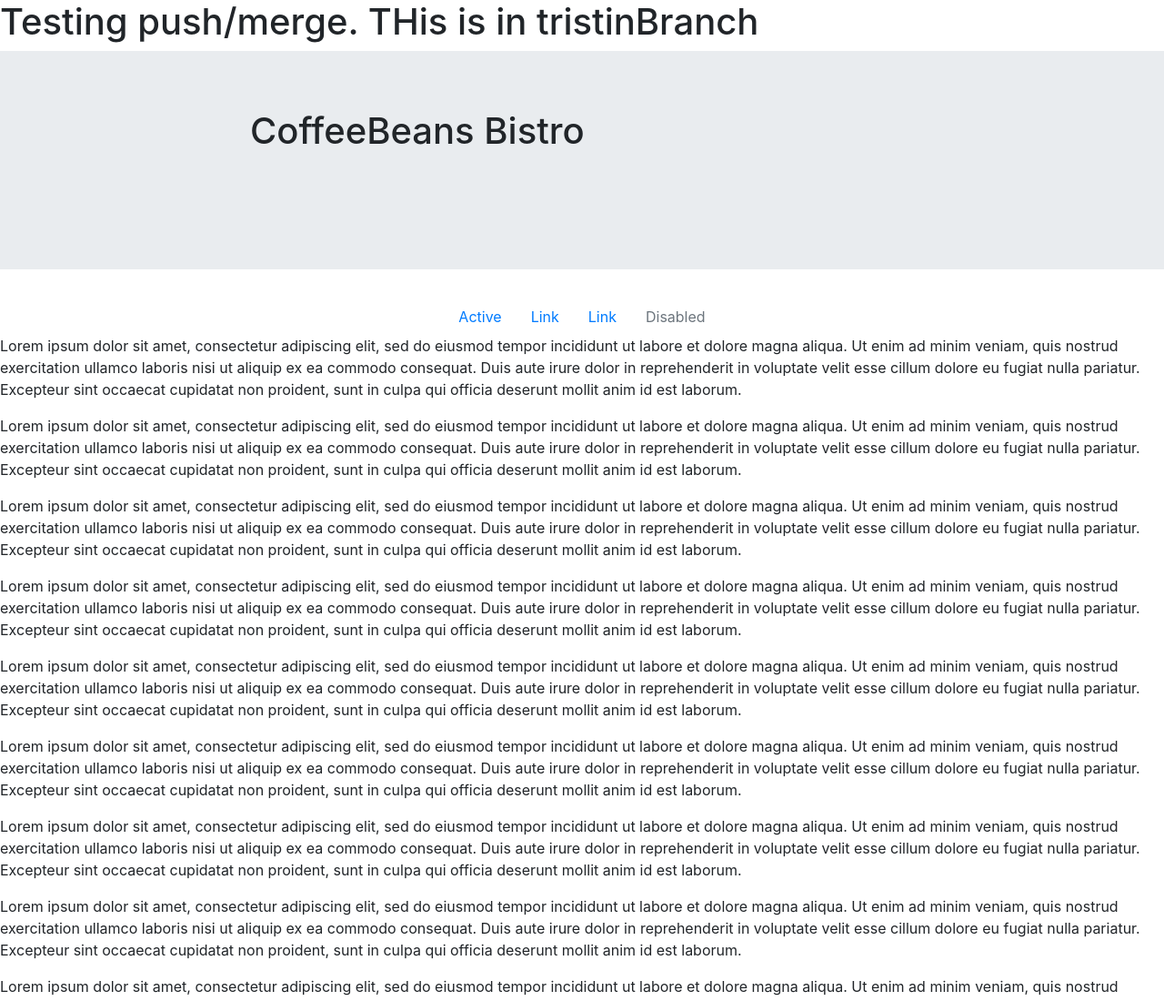
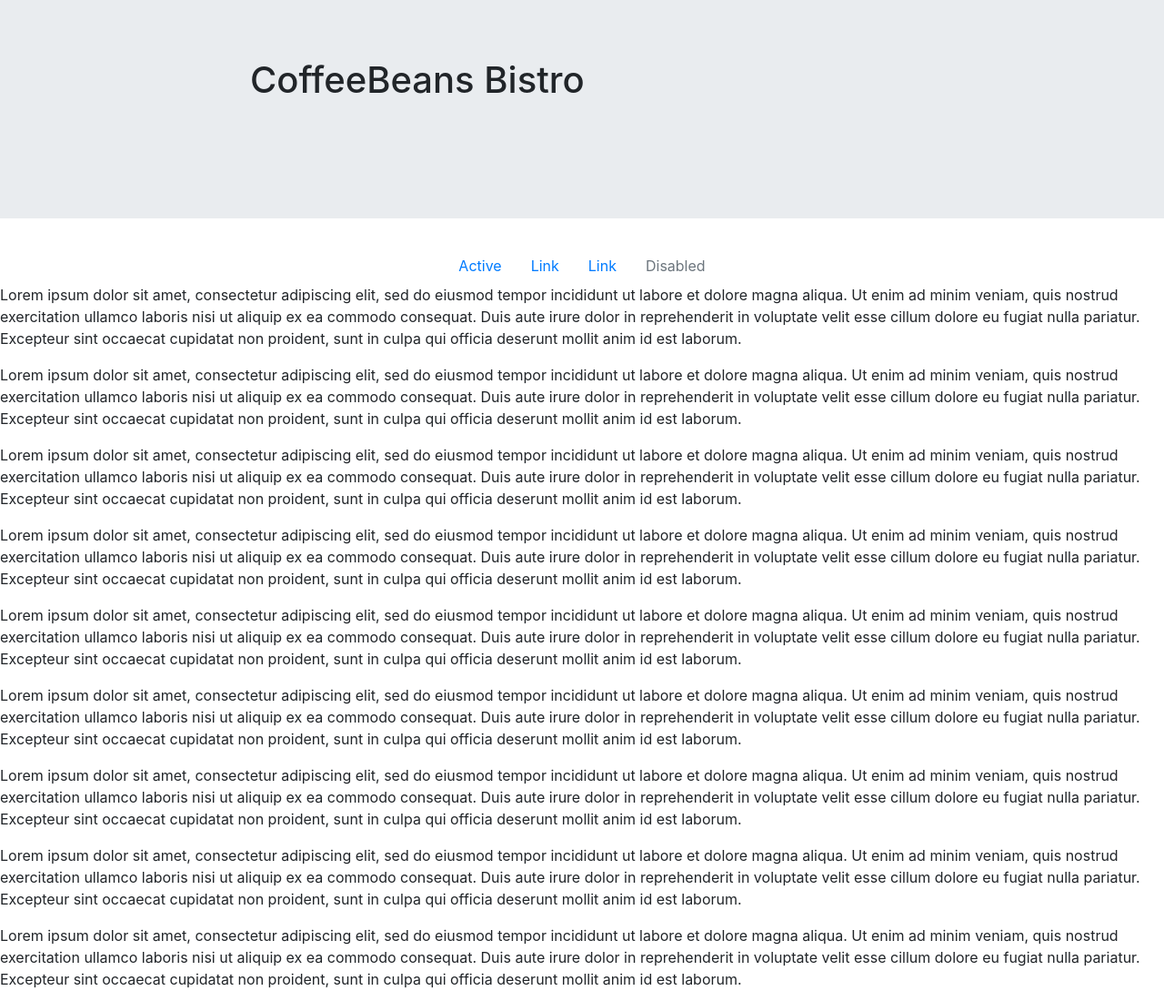
Before and after one commit to RaceBot19/NucampGroupPortfolioProject, a website: page index.html in a window 1280 px wide. Shown: the top 1100 px of the page at 91% size. Drawn offline with nearby package versions, Linux system fonts and the light colour scheme.

Commit message:
deleted some lines for testing merge/pushes

```diff
--- a/index.html
+++ b/index.html
@@ -19,8 +19,6 @@
     <title>Home</title>
 </head>
 <body>
-
-    <h1>Testing push/merge. THis is in tristinBranch</h1>
 
     <header class="jumbotron jumbotron-fluid">
         <div class="container">
```
